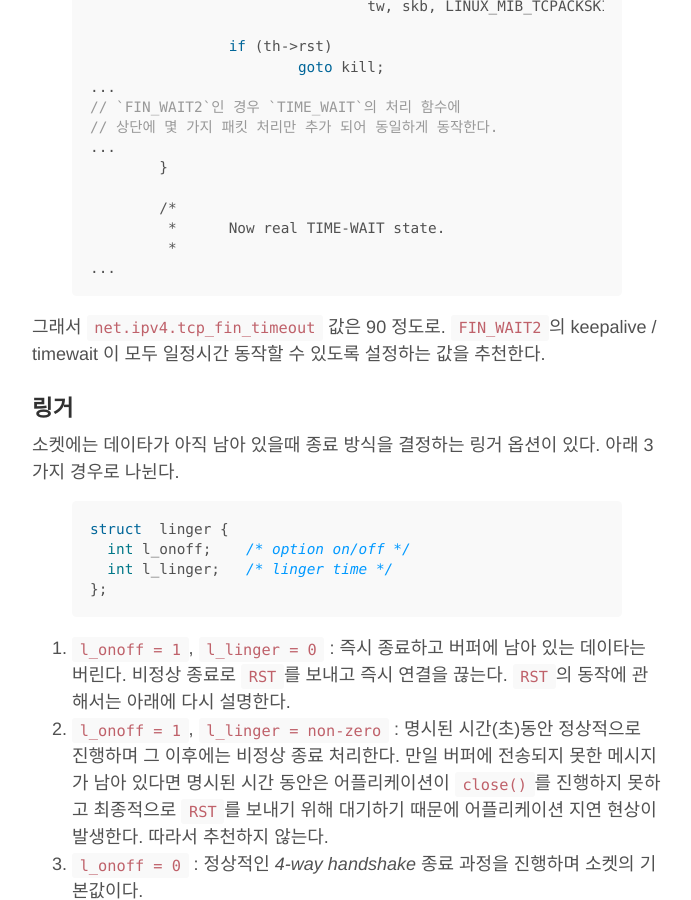
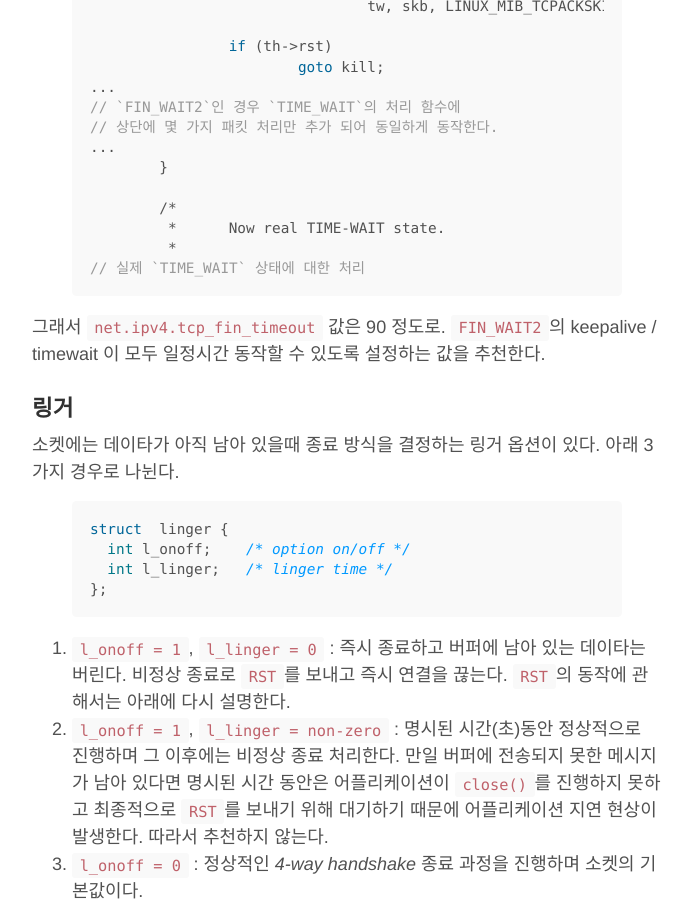
Before and after one commit to Umaigenomu/likejazz.github.io, a Jekyll site: the page built from _posts/2015-06-10-time-wait.md, in a window 1280 px wide and 900 px high, scrolled down 19376 px. Shown: the whole window, without its empty margins (293-984 px from the left). Built offline with Jekyll 4.4.1, drawn with Linux system fonts in a browser that asks for light colours.

Commit message:
Publishing

```diff
--- a/_posts/2015-06-10-time-wait.md
+++ b/_posts/2015-06-10-time-wait.md
@@ -636,7 +636,7 @@ tcp_timewait_state_process(struct inet_timewait_sock *tw, struct sk_buff *skb,
         /*
          *      Now real TIME-WAIT state.
          *
-...
+// 실제 `TIME_WAIT` 상태에 대한 처리
 {% endhighlight %}
 
 그래서 `net.ipv4.tcp_fin_timeout` 값은 90 정도로. `FIN_WAIT2`의 keepalive / timewait 이 모두 일정시간 동작할 수 있도록 설정하는 값을 추천한다.
```
